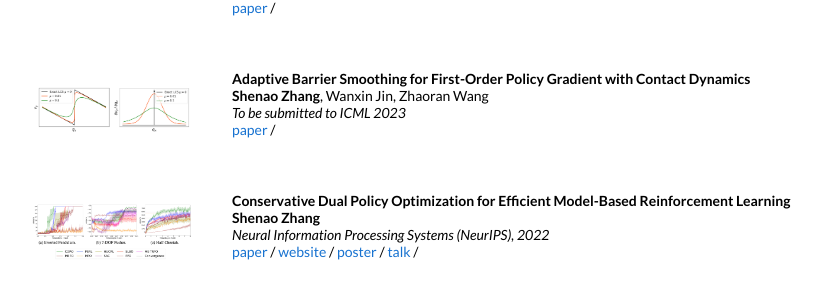
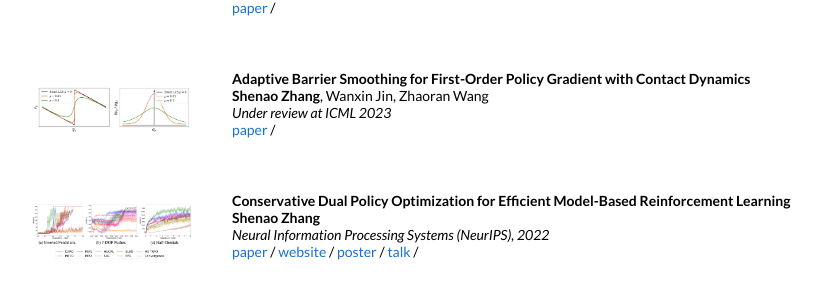
Before and after one commit to shenao-zhang/shenao-zhang.github.io, a Jekyll site: the page built from _posts/2021-12-02-mbpg.markdown, in a window 1280 px wide. Shown: the part 499-796 px from the top of the page, without its empty margins (228-1051 px from the left). Built offline with Jekyll 4.4.1, drawn with Linux system fonts in a browser that asks for light colours.

Commit message:
Update 2022-12-08-contact.markdown

```diff
--- a/_posts/2022-12-08-contact.markdown
+++ b/_posts/2022-12-08-contact.markdown
@@ -6,6 +6,6 @@ image: /images/contact22.jpg
 categories: research
 author: "Shenao Zhang"
 authors: "<strong>Shenao Zhang</strong>, Wanxin Jin, Zhaoran Wang"
-venue: "To be submitted to ICML 2023"
+venue: "Under review at ICML 2023"
 arxiv: https://shenao-zhang.github.io/contact/contact.pdf
 ---
```
